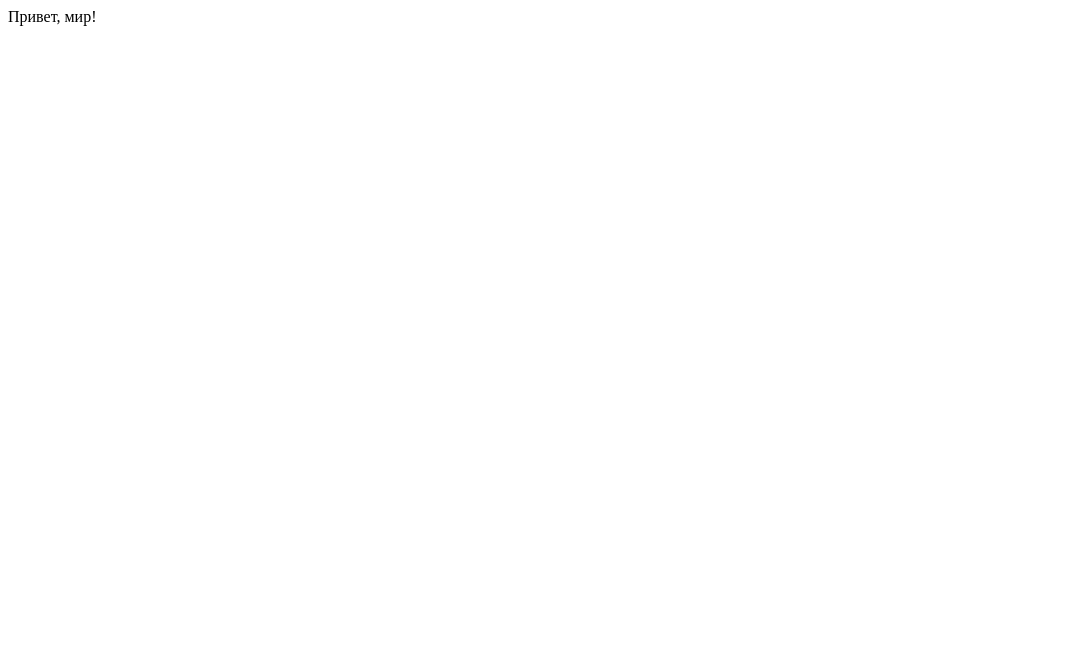
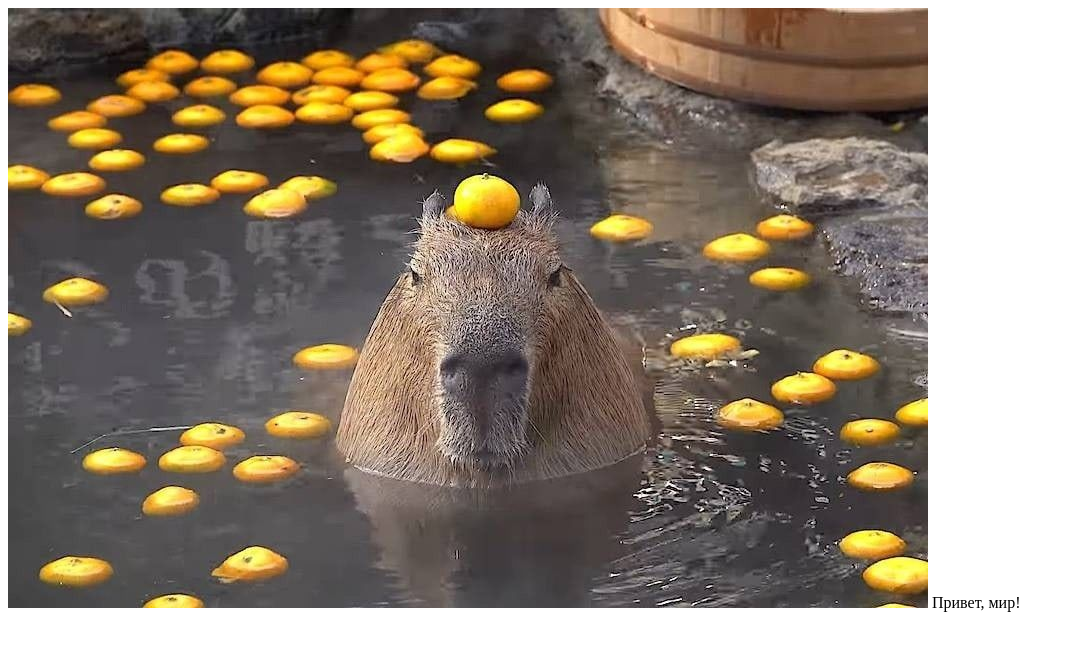
Before and after one commit to Svetlanavvvv/dem.github.io, a plain HTML site: page index.html in a window 1280 px wide. Shown: the whole page, without its empty margins (0-1074 px from the left). Drawn offline with Linux system fonts and the light colour scheme.

Commit message:
Update index.html

```diff
--- a/index.html
+++ b/index.html
@@ -5,6 +5,7 @@
     <title>Простой пример</title>
 </head>
 <body>
+    <img src="капибара.jpg" alt="капибара">
     Привет, мир!
 </body>
 </html>
```
